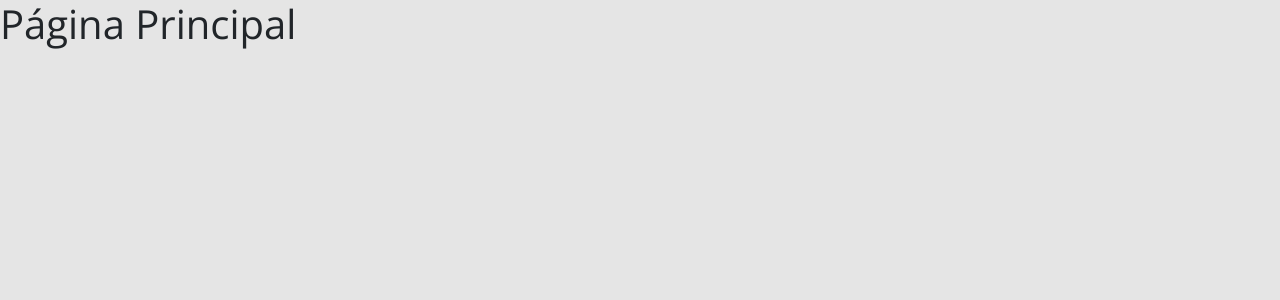
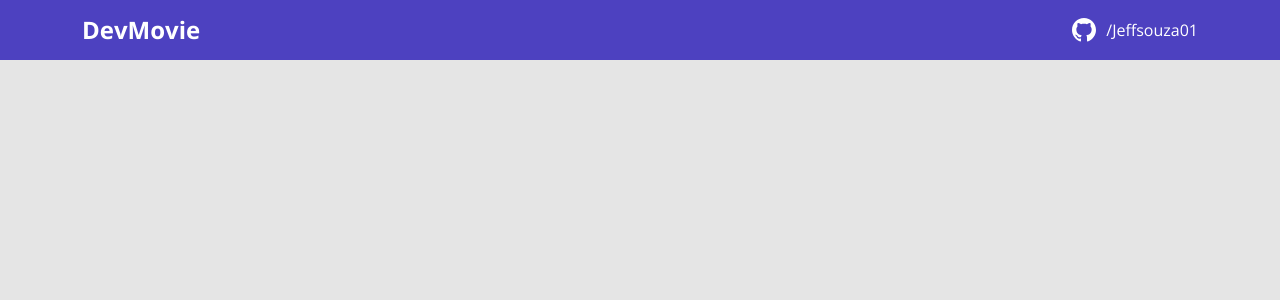
Before and after one commit to jeffsouza01/devmovie, a React (Create React App) app in the folder frontend/: page / in a window 1280 px wide. Shown: the top 300 px of the page. Built offline with nearby package versions, Linux system fonts and the light colour scheme.

Commit message:
include Navbar

```diff
--- a/frontend/src/App.tsx
+++ b/frontend/src/App.tsx
@@ -1,6 +1,8 @@
+import { Navbar } from "./components/Navbar";
+
 function App() {
   return (
-    <h1>Página Principal</h1>
+    <Navbar />
   );
 }
 
--- /dev/null
+++ b/frontend/src/components/Navbar/index.tsx
@@ -0,0 +1,23 @@
+import {ReactComponent as GithubIcon} from "assets/img/github.svg";
+import './styles.css';
+
+function Navbar() {
+
+  return (
+    <header>
+      <nav className="container">
+        <div className="devmovie-nav-content">
+          <h1> DevMovie</h1>
+          <a href="https://github.com/jeffsouza01" target="_blank" rel="noreferrer">
+            <div className="devmovie-contact-container">
+              <GithubIcon />
+              <p className="devmovie-contact-link">/Jeffsouza01</p>
+            </div>
+          </a>
+        </div>
+      </nav>
+    </header>
+  );
+}
+
+export { Navbar};
--- /dev/null
+++ b/frontend/src/components/Navbar/styles.css
@@ -0,0 +1,28 @@
+header {
+  background-color: var(--color-primary);
+  height: 60px;
+  display: flex;
+  align-items: center;
+}
+
+.devmovie-nav-content {
+  display: flex ;
+  justify-content: space-between;
+  align-items: center;
+  color: #fff;
+}
+
+.devmovie-nav-content h1 {
+  margin: 0;
+  font-weight: 700;
+  font-size: 24px;
+}
+
+.devmovie-contact-container{
+  display: flex ;
+  align-items: center;
+}
+
+.devmovie-contact-link {
+  margin: 0 0 0 10px;
+}
--- a/frontend/tsconfig.json
+++ b/frontend/tsconfig.json
@@ -1,5 +1,6 @@
 {
   "compilerOptions": {
+    "baseUrl": "./src",
     "target": "es5",
     "lib": [
       "dom",
@@ -18,7 +19,7 @@
     "resolveJsonModule": true,
     "isolatedModules": true,
     "noEmit": true,
-    "jsx": "react-jsx"
+    "jsx": "react-jsx",
   },
   "include": [
     "src"
```
Also changed, not shown: frontend/src/assets/img/github.svg (added).
